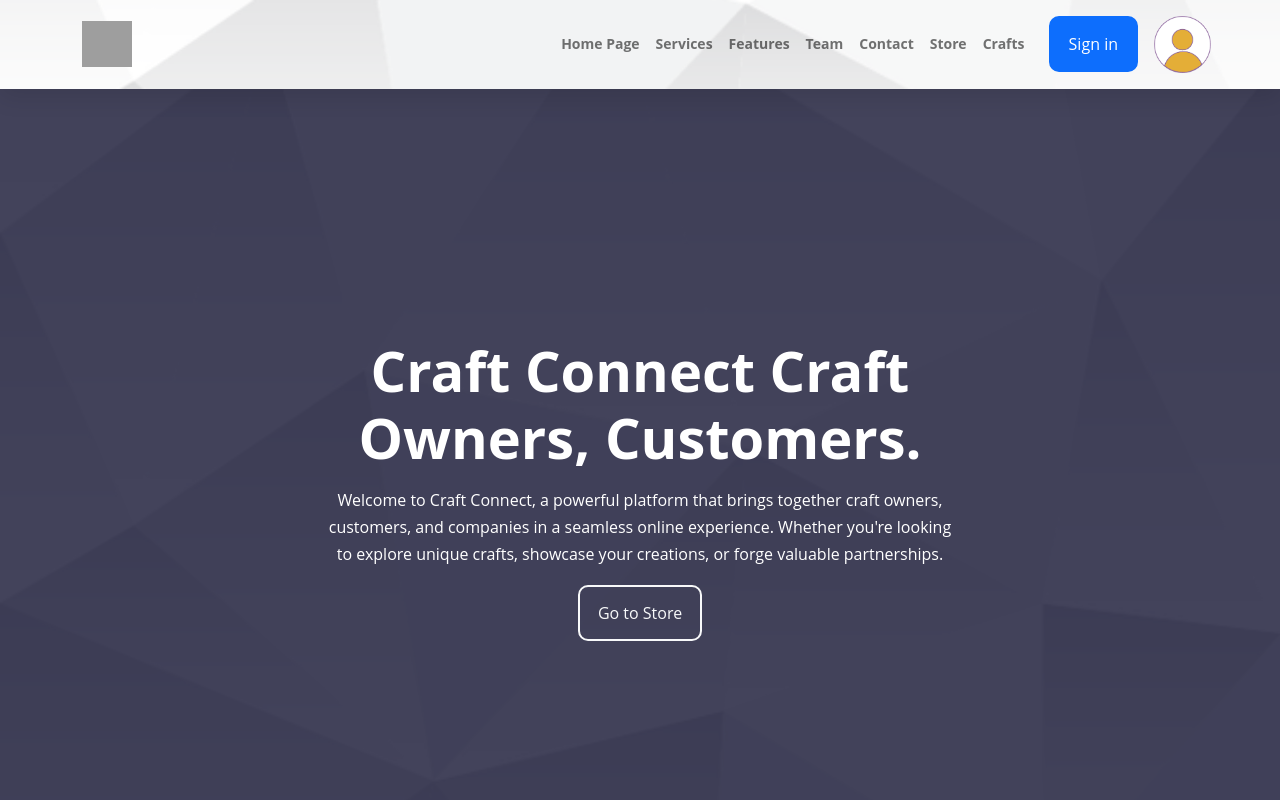
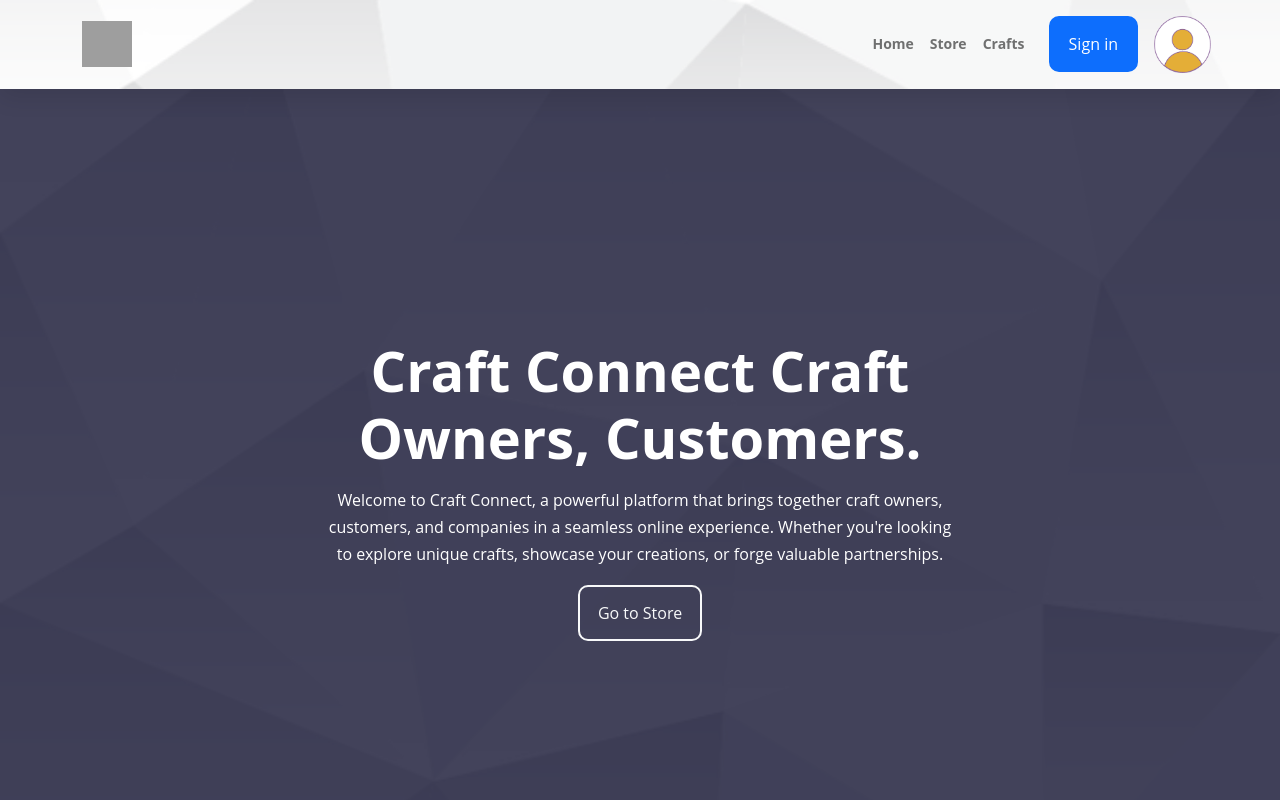
Before and after one commit to khalilelset/laser-team, a React (Create React App) app in the folder frontend/: page / in a window 1280 px wide. Shown: the top 800 px of the page. Built offline with nearby package versions, Linux system fonts and the light colour scheme; grey boxes are pictures that could not be loaded; a web font is replaced by a local one.

Commit message:
local storage zaptet

```diff
--- a/frontend/src/components/Navbar/UserNavBar/Navbar.jsx
+++ b/frontend/src/components/Navbar/UserNavBar/Navbar.jsx
@@ -1,11 +1,13 @@
 import React, { useState, useEffect, useRef } from "react";
 import DropDownProfile from "./dropDownMenu";
+import { Link } from "react-router-dom";
+import HomeDropDown from "../UserNavBar/HomeDropDown";
 
 const Navbar = () => {
   const [shouldDisplayAdditionalElement, setShouldDisplayAdditionalElement] = useState(false);
   const [openProfile, setOpenProfile] = useState(false);
   const dropdownRef = useRef(null);
-
+  const user =window.localStorage.getItem("email");
   useEffect(() => {
     const handleResize = () => {
       setShouldDisplayAdditionalElement(window.innerWidth <= 991);
@@ -20,6 +22,7 @@ const Navbar = () => {
   }, []);
 
   useEffect(() => {
+
     const handleClickOutside = (event) => {
       if (
         dropdownRef.current &&
@@ -68,39 +71,51 @@ const Navbar = () => {
 
             {/* To add an element to the NavBar */}
             <li className="nav-item">
-              <a className="nav-link" href="#home">
-                Home Page
+              <a className="nav-link" href="/">
+                Home
               </a>
+              <div className="HomeDropDown-content">
+                <HomeDropDown />
+              </div>
             </li>
+            {shouldDisplayAdditionalElement && (
+              <>
                 <li className="nav-item">
-              <a className="nav-link" href="#services">
+                  <a className="nav-link" href="/#services">
                     Services
                   </a>
                 </li>
                 <li className="nav-item">
-              <a className="nav-link" href="#features">
+                  <a className="nav-link" href="/#features">
                     Features
                   </a>
                 </li>
 
                 <li className="nav-item">
-              <a className="nav-link" href="#team">
+                  <a className="nav-link" href="/#team">
                     Team
                   </a>
                 </li>
 
                 <li className="nav-item">
-              <a className="nav-link" href="#contact">
+                  <a className="nav-link" href="/#contact">
                     Contact
                   </a>
                 </li>
                 <li className="nav-item">
-              <a className="nav-link" href="#store">
+                  <a className="nav-link" href="/profile">
+                    Profile
+                  </a>
+                </li>
+              </>
+            )}
+            <li className="nav-item">
+              <a className="nav-link" href="/StorePage">
                 Store
               </a>
             </li>
             <li className="nav-item">
-              <a className="nav-link" href="#crafts">
+              <a className="nav-link" href="/AllCrafts">
                 Crafts
               </a>
             </li>
@@ -110,27 +125,22 @@ const Navbar = () => {
             {shouldDisplayAdditionalElement && (
               <>
                 <li className="nav-item">
-                  <a className="nav-link" href="#Profile">
-                    Profile
-                  </a>
-                </li>
-                <li className="nav-item">
-                  <a className="nav-link" href="#MyCard">
+                  <a className="nav-link" href="/MyCard">
                     My Card
                   </a>
                 </li>
                 <li className="nav-item">
-                  <a className="nav-link" href="#MyProducts">
+                  <a className="nav-link" href="/MyProducts">
                     My Products
                   </a>
                 </li>
                 <li className="nav-item">
-                  <a className="nav-link" href="#MyCrafts">
+                  <a className="nav-link" href="/MyCrafts">
                     My Crafts
                   </a>
                 </li>
                 <li className="nav-item">
-                  <a className="nav-link" href="#Login">
+                  <a className="nav-link" href="/Logout">
                     Log out
                   </a>
                 </li>
@@ -140,8 +150,11 @@ const Navbar = () => {
 
 
           {/* NavBar avatar */}
+          {!user ?
+          (<Link to="/login">
+            <button className="btn btn-primary ms-lg-3 button">Sign in</button>
+          </Link>): (<span></span>)}
 
-          <button className="btn btn-primary ms-lg-3 button">Sign in</button>
 
           <div style={{ maxWidth: "60px" }}>
             <img
```
Lines whose indentation alone changed are shown as unchanged.
